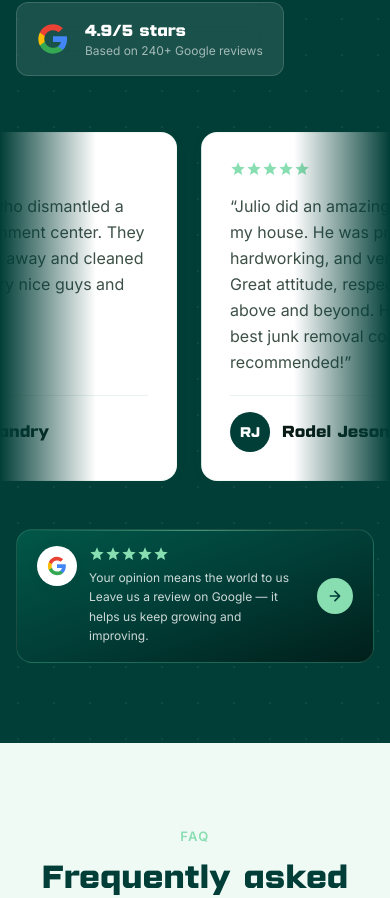
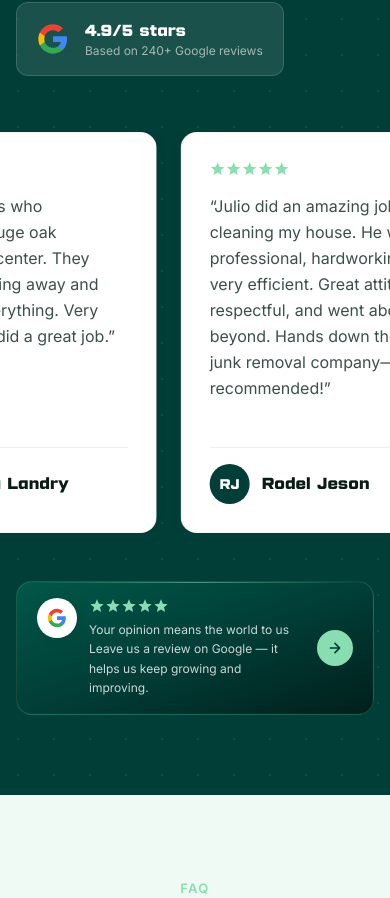
Before and after one commit to HEctor506/Julio-Junk-Removal, a Next.js app: page /en in a window 390 px wide. Shown: the part 4908-5806 px from the top of the page. Built offline with nearby package versions, Linux system fonts and the light colour scheme.

Commit message:
Cambios en la version mobile. Testimonials.tsx linea 25 y linea 109 fueran modificadas, linea 25 para hacer mas angosotos las cards de  w-[340] a  w-[300] y linea 109 quitamos el sombreado cambiando la z-10 a otro numero

```diff
--- a/src/components/sections/Testimonials.tsx
+++ b/src/components/sections/Testimonials.tsx
@@ -22,7 +22,7 @@ function ReviewCard({ review }: { review: Review }) {
     name.split(' ').map((n) => n[0]).join('').slice(0, 2).toUpperCase();
 
   return (
-    <article className="bg-white text-on-surface p-7 rounded-2xl shadow-card flex-shrink-0 w-[340px] md:w-[380px] flex flex-col justify-between gap-5 border border-outline-variant/20">
+    <article className="bg-white text-on-surface p-7 rounded-2xl shadow-card flex-shrink-0 w-[300px] md:w-[380px] flex flex-col justify-between gap-5 border border-outline-variant/20">
       <div className="space-y-4">
         <StarRating />
         <blockquote>
@@ -106,8 +106,8 @@ export default function Testimonials() {
         {/* Infinite ticker */}
         <div className="relative overflow-hidden">
           {/* Edge fades */}
-          <div className="absolute left-0 top-0 bottom-0 w-24 bg-gradient-to-r from-primary to-transparent z-10 pointer-events-none" />
-          <div className="absolute right-0 top-0 bottom-0 w-24 bg-gradient-to-l from-primary to-transparent z-10 pointer-events-none" />
+          <div className="absolute left-0 top-0 bottom-0 w-5 bg-gradient-to-r from-primary to-transparent z-11 pointer-events-none" />
+          <div className="absolute right-0 top-0 bottom-0 w-5 bg-gradient-to-l from-primary to-transparent z-11 pointer-events-none" />
 
           <div className="flex gap-6 animate-ticker w-max px-4">
             {all.map((review, i) => (
```
